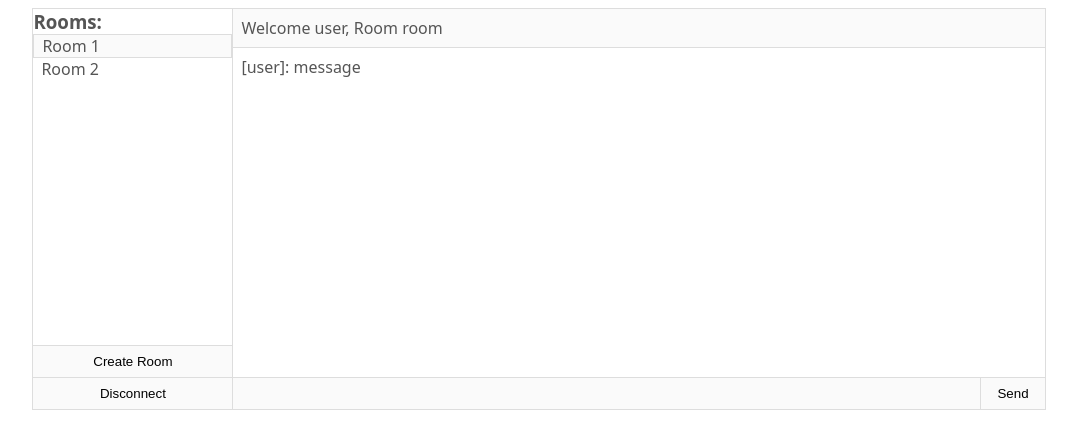
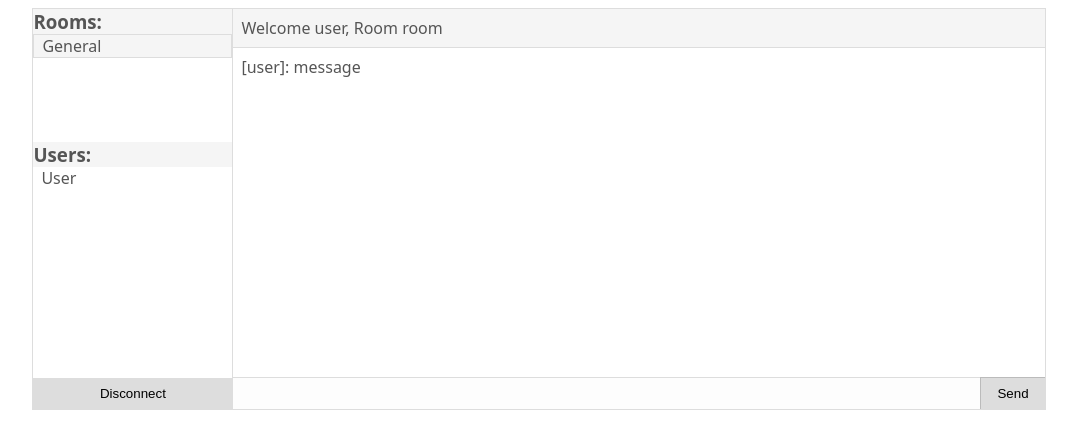
Before and after one commit to elylucas/ng-nest-realtime-apps, an Angular app in the folder client/: page / in a window 1280 px wide. Shown: the top 448 px of the page, without its empty margins (101-1178 px from the left). Built offline with nearby package versions, Linux system fonts and the light colour scheme.

Commit message:
update to html/css

```diff
--- a/client/src/app/app.component.html
+++ b/client/src/app/app.component.html
@@ -4,12 +4,17 @@
       <div class="rooms">
         <h3>Rooms:</h3>
         <ul>
-          <li class="active">Room 1</li>
-          <li>Room 2</li>
+          <li class="active">General</li>
+        </ul>
+      </div>
+
+      <div class="users">
+        <h3>Users:</h3>
+        <ul>
+          <li>User</li>
         </ul>
       </div>
       <div class="actions">
-        <button type="button" (click)="disconnect()">Create Room</button>
         <button type="button" (click)="disconnect()">Disconnect</button>
       </div>
     </div>
--- a/client/src/app/app.component.scss
+++ b/client/src/app/app.component.scss
@@ -1,12 +1,12 @@
 button {
-  background-color: #fafafa;
-  border: 1px solid #ddd;
+  background-color: #ddd;
+  border: 1px solid #bbb;
   padding: 8px 16px;
 }
 
 input {
   padding: 8px;
-  background-color: #fafafa;
+  background-color: #fdfdfd;
   border: 1px solid #ddd;
 }
 
@@ -24,7 +24,13 @@ input {
     display: flex;
     flex-direction: column;
 
-    .rooms {
+    .rooms, .users {
+
+      h3 {
+        background-color: #f5f5f5;
+      }
+
+      flex: 1;
       ul {
         list-style-type: none;
         margin: 0;
@@ -36,7 +42,7 @@ input {
         }
 
         li.active {
-          background-color: #fafafa;
+          background-color: #f5f5f5;
           border: 1px solid #ddd;
         }
       }
@@ -67,7 +73,7 @@ input {
 
     .user {
       padding: 8px;
-      background-color: #fafafa;
+      background-color: #f5f5f5;
       border-bottom: 1px solid #ddd;
     }
 
```
